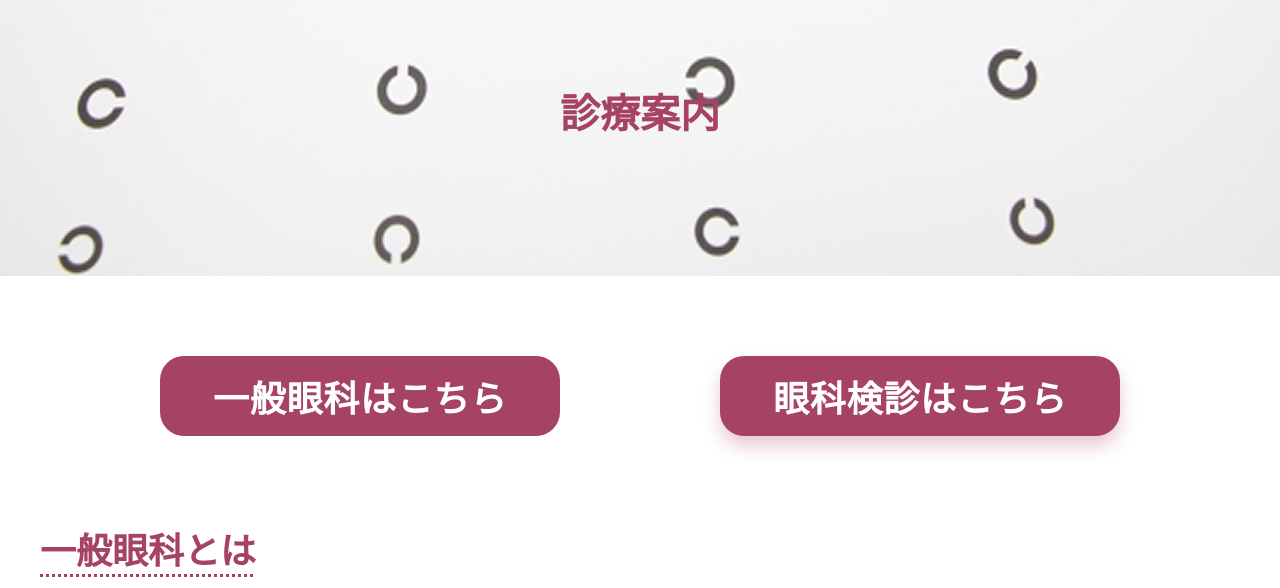
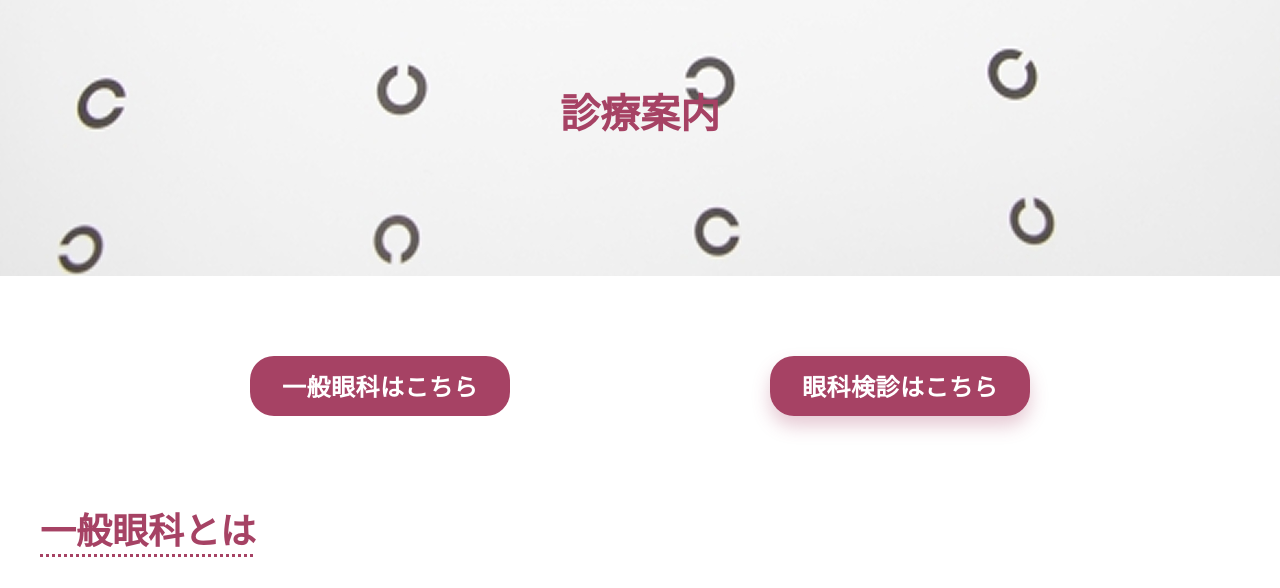
Before and after one commit to shimizumisaki06/HP1, a plain HTML site: page services1.html in a window 1280 px wide. Shown: the part 164-752 px from the top of the page. Drawn offline with Linux system fonts and the light colour scheme.

Commit message:
tabとラインの修正

```diff
--- a/css/services1.css
+++ b/css/services1.css
@@ -49,8 +49,8 @@
   padding: 0;
   margin: 80px 0;
   display: grid;
-  grid-template-columns: repeat(2, 400px);
-  gap: 160px;
+  grid-template-columns: repeat(2, 260px);
+  gap: 260px;
   justify-content: center;
 }
 
@@ -62,13 +62,13 @@
   display: grid;
   place-items: center;
   width: 100%;
-  height: 80px;
+  height: 60px;
   background: var(--accent);
   color: #fff;
   text-decoration: none;
   border-radius: 24px;
   font-weight: bold;
-  font-size: 36px;
+  font-size: 24px;
   letter-spacing: 0.02em;
   transition: transform 0.15s ease, box-shadow 0.2s ease, opacity 0.2s ease;
 }
--- a/css/services2.css
+++ b/css/services2.css
@@ -45,8 +45,8 @@
   padding: 0;
   margin: 80px 0;
   display: grid;
-  grid-template-columns: repeat(2, 400px);
-  gap: 160px;
+  grid-template-columns: repeat(2, 260px);
+  gap: 260px;
   justify-content: center;
 }
 .ser-cta__item {
@@ -56,13 +56,13 @@
   display: grid;
   place-items: center;
   width: 100%;
-  height: 80px;
+  height: 60px;
   background: var(--accent);
   color: #fff;
   text-decoration: none;
   border-radius: 24px;
   font-weight: bold;
-  font-size: 36px;
+  font-size: 24px;
   letter-spacing: 0.02em;
   transition: transform 0.15s ease, box-shadow 0.2s ease, opacity 0.2s ease;
 }
```
Also changed, not shown: css/access.css (+5 -11 lines).
